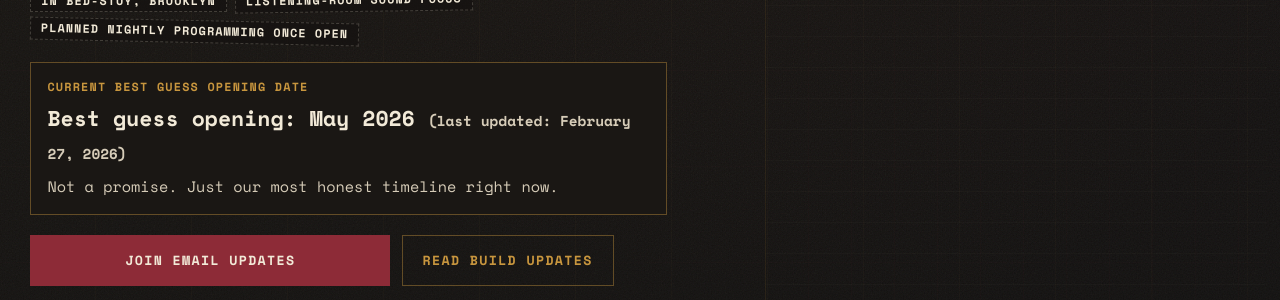
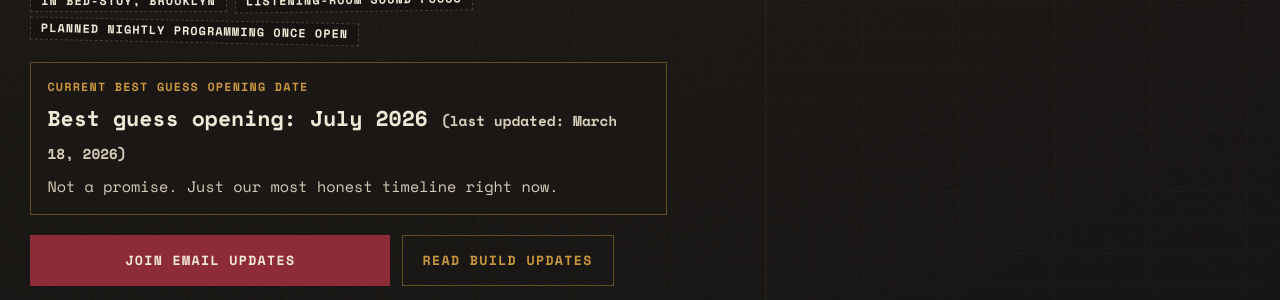
Before and after one commit to kellsnollenberger/freshpops, a Jekyll site: the page built from index.html, in a window 1280 px wide and 900 px high, scrolled down 1416 px. Shown: the part 158-458 px from the top of the window. Built offline with Jekyll 4.4.1, drawn with Linux system fonts in a browser that asks for light colours.

Commit message:
Update best-guess opening date to July 2026

```diff
--- a/_data/opening.yml
+++ b/_data/opening.yml
@@ -1,3 +1,3 @@
-best_guess: "May 2026"
-last_updated: 2026-02-27
+best_guess: "July 2026"
+last_updated: 2026-03-18
 status_note: "Not a promise. Just our most honest timeline right now."
```
